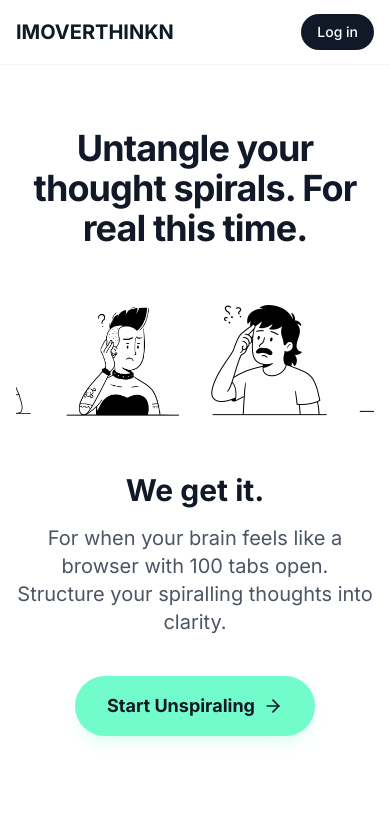
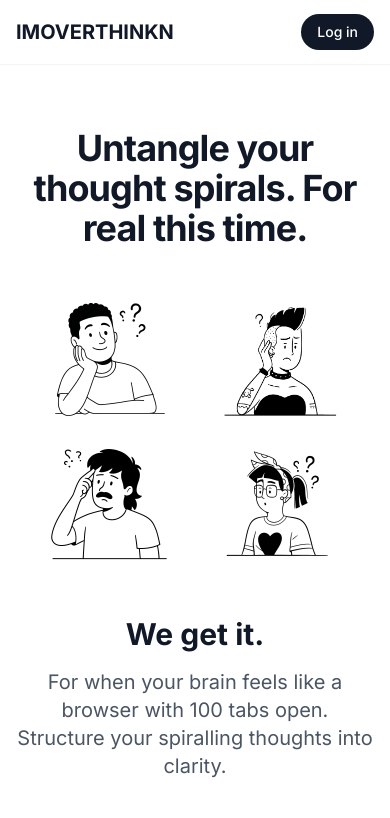
Before and after one commit to cto-thinking/website, a React (Vite) app: page / in a window 390 px wide. Shown: the top 818 px of the page. Built offline with nearby package versions, Linux system fonts and the light colour scheme.

Commit message:
feat: improve Hero image layout with a responsive grid for smaller screens.

```diff
--- a/src/components/Hero.tsx
+++ b/src/components/Hero.tsx
@@ -23,7 +23,7 @@ export default function Hero({ onGetStarted }: HeroProps) {
                         Untangle your thought spirals. For real this time.
                     </h1>
 
-                    <div className="my-12 flex justify-center items-center gap-4 md:gap-8 overflow-x-auto px-4">
+                    <div className="my-12 grid grid-cols-2 place-items-center gap-4 px-4 md:flex md:justify-center md:items-center md:gap-8">
                         <img src={ot1} alt="Overthinking illustration 1" className="h-32 md:h-40 w-auto object-contain" />
                         <img src={ot2} alt="Overthinking illustration 2" className="h-32 md:h-40 w-auto object-contain" />
                         <img src={ot3} alt="Overthinking illustration 3" className="h-32 md:h-40 w-auto object-contain" />
```
